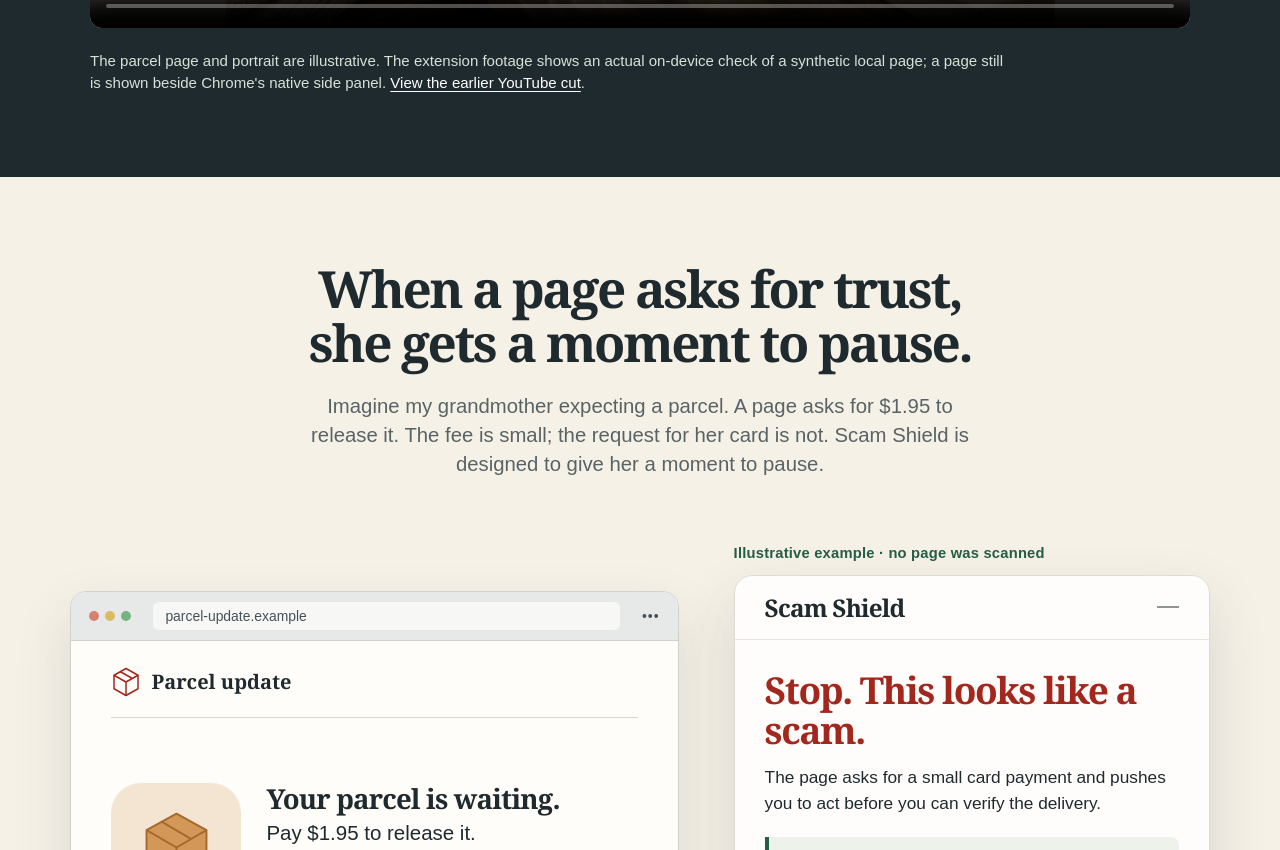
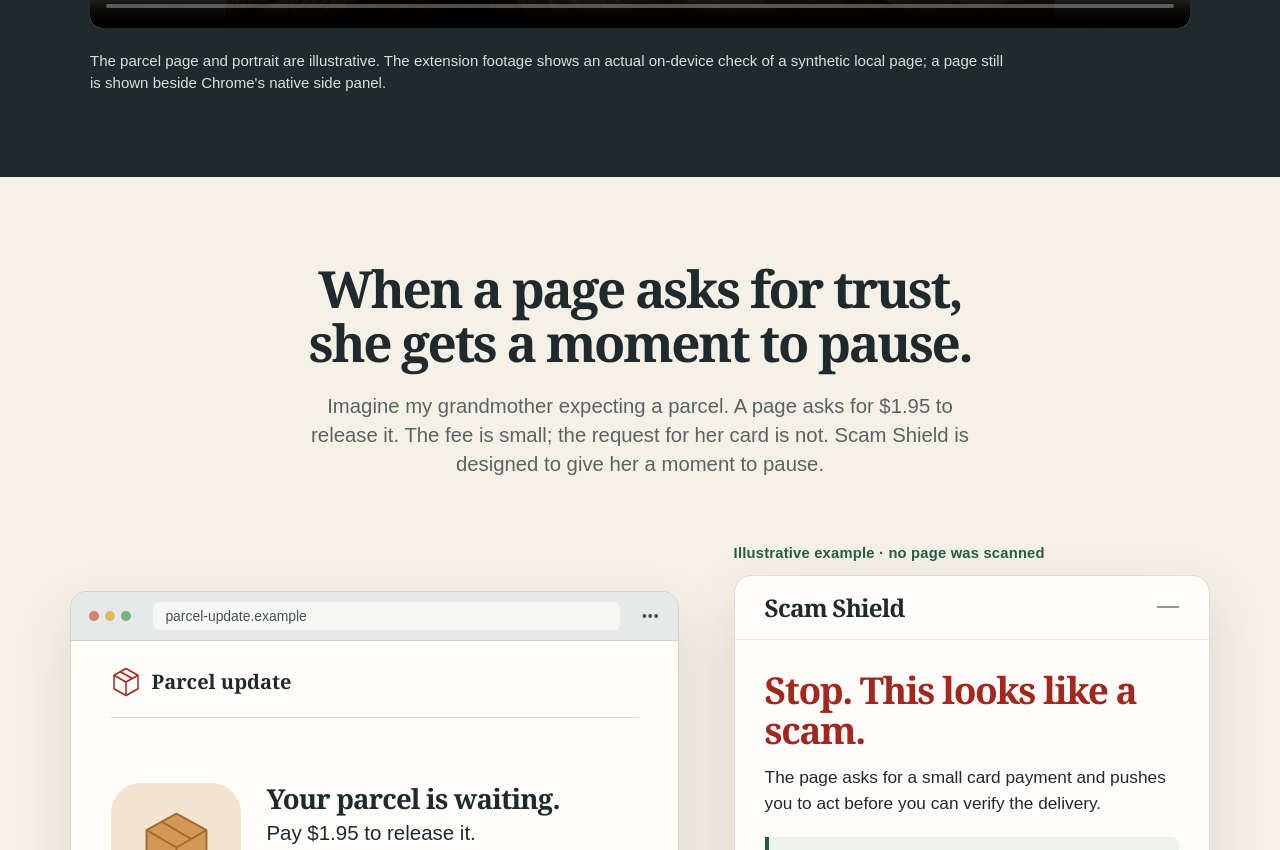
Before and after one commit to vdimarco/scam-shield, a website built with Vite: page web-demo/index.html in a window 1280 px wide. Shown: the part 1820-2670 px from the top of the page. Built offline with nearby package versions, Linux system fonts and the light colour scheme; some packages are replaced by stand-ins of ours; no server answers; grey boxes are pictures that could not be loaded.

Commit message:
Remove outdated demo link

```diff
--- a/web-demo/index.html
+++ b/web-demo/index.html
@@ -45,7 +45,7 @@
             <track src="/scam-shield-judge-final.vtt" kind="captions" srclang="en" label="English" default />
             Your browser cannot play this video. <a href="/scam-shield-judge-final.mp4">Download the demo</a>.
           </video>
-          <p class="video-note">The parcel page and portrait are illustrative. The extension footage shows an actual on-device check of a synthetic local page; a page still is shown beside Chrome's native side panel. <a href="https://youtu.be/49NiHLv1WZg" target="_blank" rel="noopener noreferrer">View the earlier YouTube cut</a>.</p>
+          <p class="video-note">The parcel page and portrait are illustrative. The extension footage shows an actual on-device check of a synthetic local page; a page still is shown beside Chrome's native side panel.</p>
         </div>
       </section>
 
```
